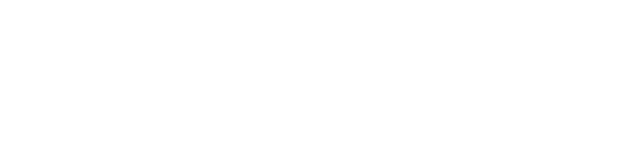
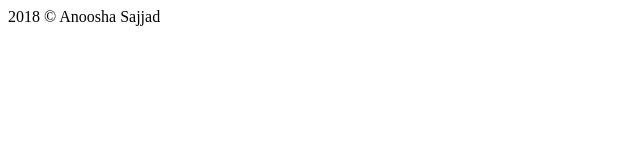
Before and after one commit to nooshyy/Portfolio, a plain HTML site: page index.html in a window 1280 px wide. Shown: the whole page, without its empty margins (0-640 px from the left). Drawn offline with Linux system fonts and the light colour scheme.

Commit message:
created footer

```diff
--- a/index.html
+++ b/index.html
@@ -13,7 +13,9 @@
 	</div>
 
 	<div class="footer">
-
+		<div class="footerAnimation">
+			2018 © Anoosha Sajjad
+		</div>
 	</div>
 
 </body>
```
